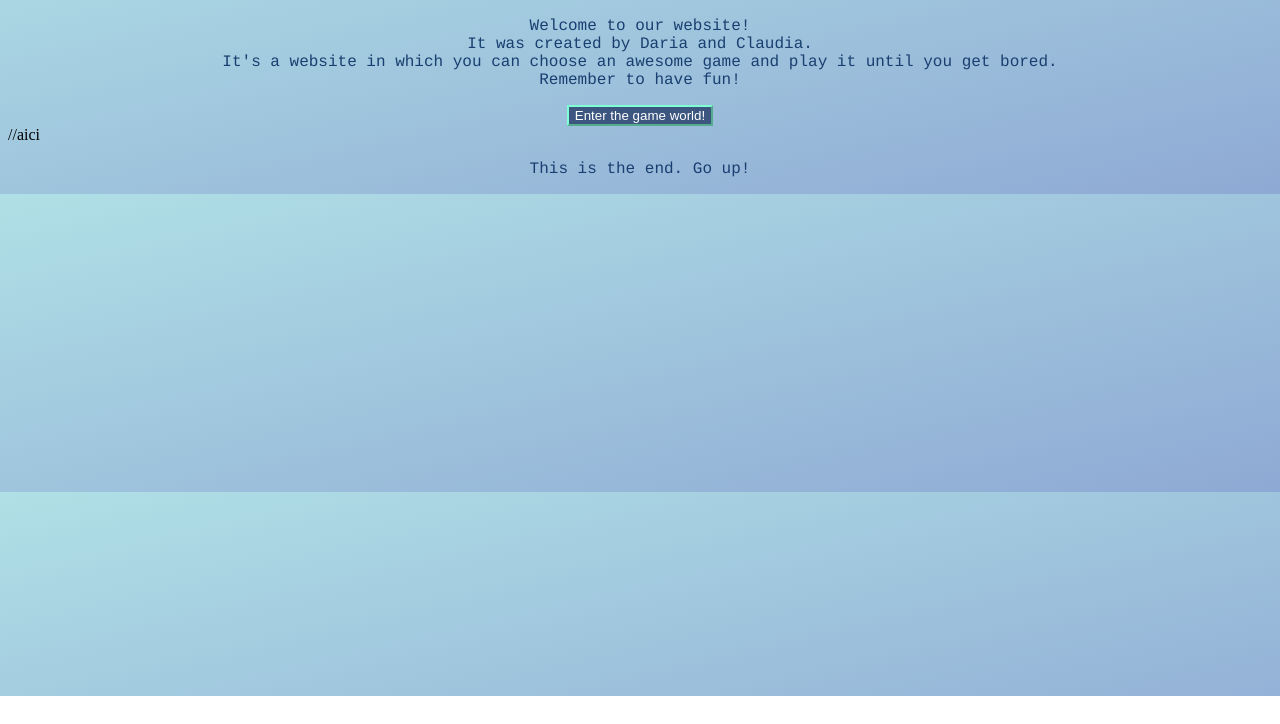
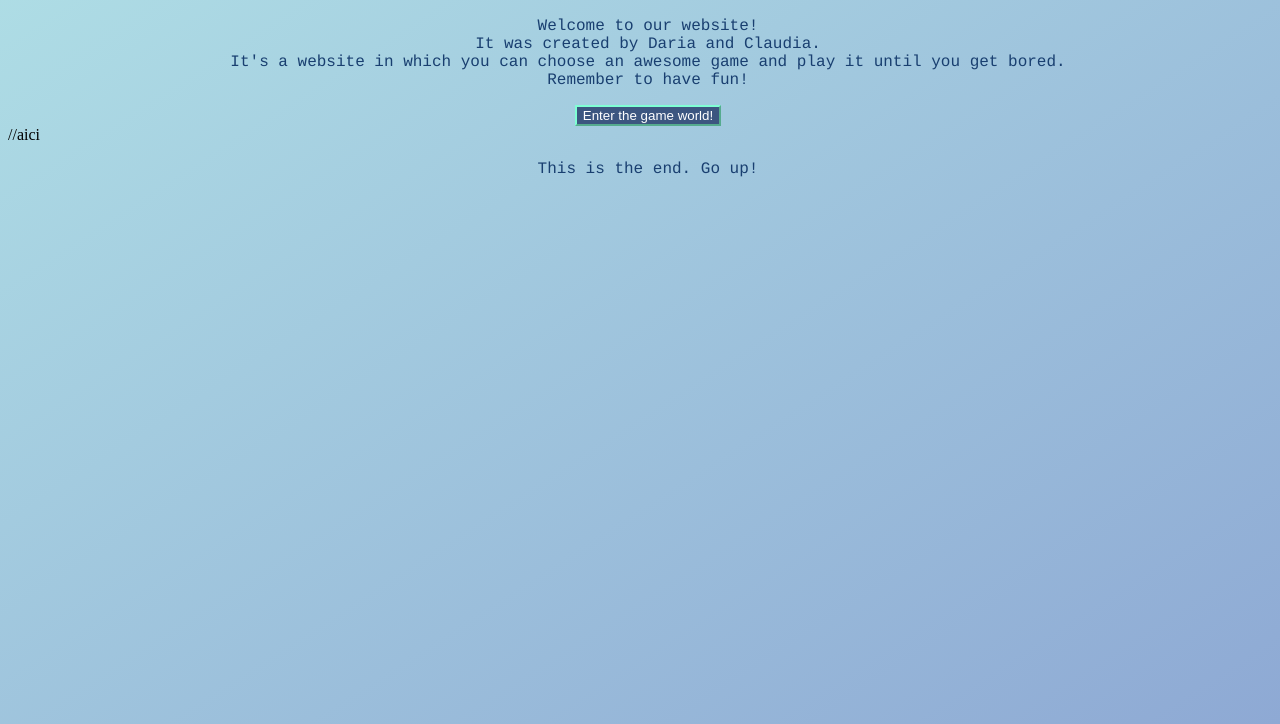
Before and after one commit to ClaudiaNicolae1/Clad, a website built with webpack: page main/index.html in a window 1280 px wide. Shown: the part 104-828 px from the top of the page. Before the commit the page ends 800 px from the top, so only its background shows below. Built offline with nearby package versions, Linux system fonts and the light colour scheme.

Commit message:
Update styles.css

```diff
--- a/main/styles.css
+++ b/main/styles.css
@@ -1,10 +1,16 @@
 body {
   background-color: powderblue;
   background: linear-gradient(to bottom right, powderblue, #8ea9d4);
+   backgound-image: linear-
+  gradient(rgba(0,0,0,0.75), rgba(0,0,0,0.75));
+  background-size:cover;
+  background-position: center;
+  width: 100%;
+  height: 100vh;
 }
 .games{
   backgound-image: linear-
-  gradient(rgba(0,0,0,0.75), rgba(0,0,0,0.75)),url(backgroung.jpg);
+  gradient(rgba(0,0,0,0.75), rgba(0,0,0,0.75));
   background-size:cover;
   background-position: center;
   width: 100%;
```
